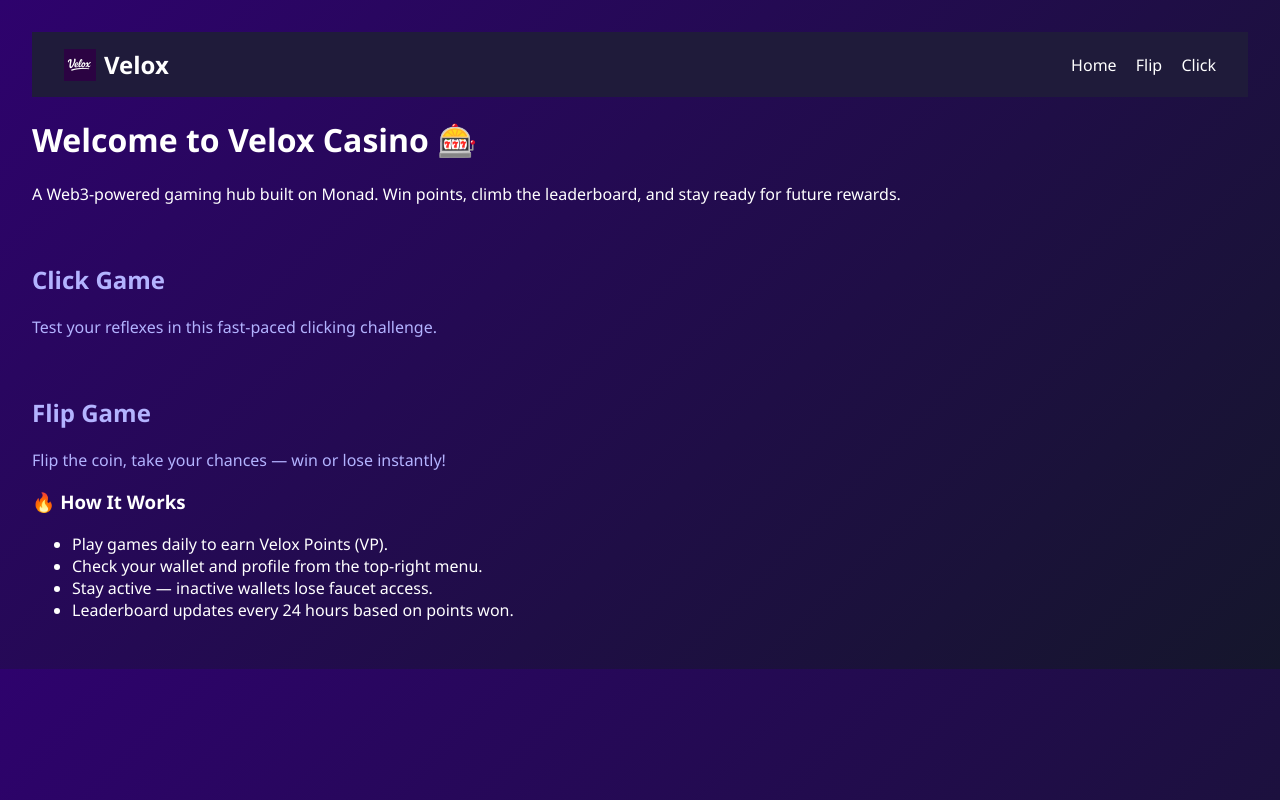
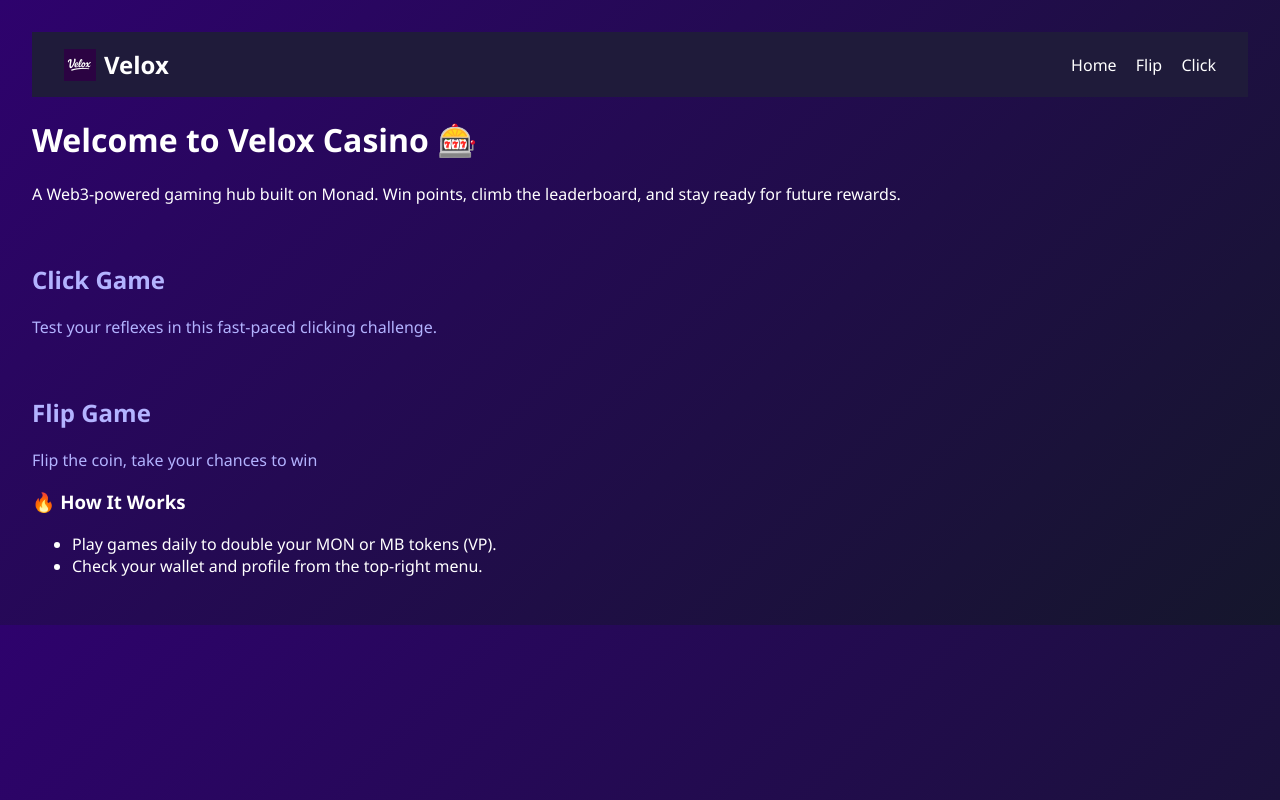
Before and after one commit to cryptomb9/velox-casino, a Next.js app: page / in a window 1280 px wide. Built offline with nearby package versions, Linux system fonts and the light colour scheme.

Commit message:
edited hot it works section

```diff
--- a/pages/index.js
+++ b/pages/index.js
@@ -14,17 +14,15 @@ export default function Home() {
         </a>
         <a href="/flip" className="bg-white text-black p-6 rounded-2xl shadow hover:scale-105 transition">
           <h2 className="text-xl font-bold mb-2">Flip Game</h2>
-          <p>Flip the coin, take your chances — win or lose instantly!</p>
+          <p>Flip the coin, take your chances to win </p>
         </a>
       </div>
 
       <section className="bg-black bg-opacity-40 p-6 rounded-xl text-white">
         <h3 className="text-2xl font-semibold mb-2">🔥 How It Works</h3>
         <ul className="list-disc pl-5 space-y-2">
-          <li>Play games daily to earn Velox Points (VP).</li>
+          <li>Play games daily to double your MON or MB tokens (VP).</li>
           <li>Check your wallet and profile from the top-right menu.</li>
-          <li>Stay active — inactive wallets lose faucet access.</li>
-          <li>Leaderboard updates every 24 hours based on points won.</li>
         </ul>
       </section>
     </Layout>
```
